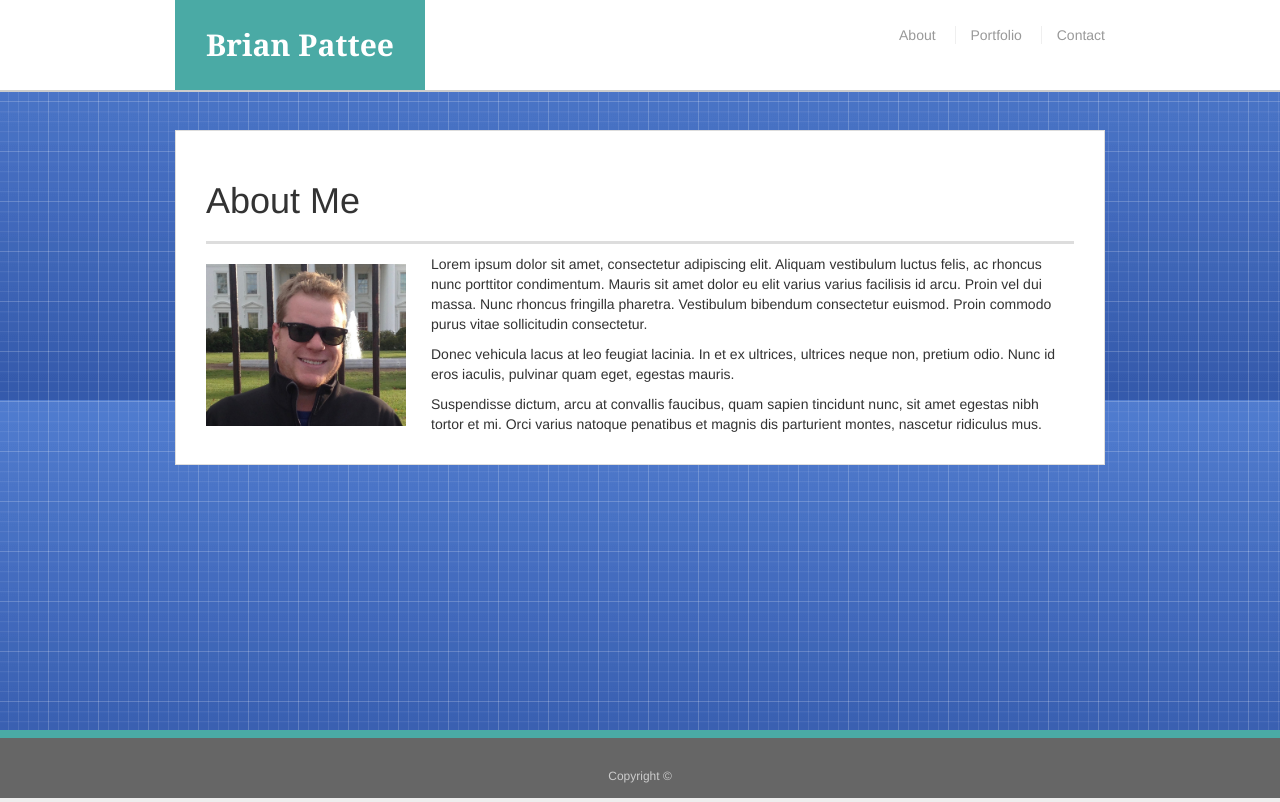
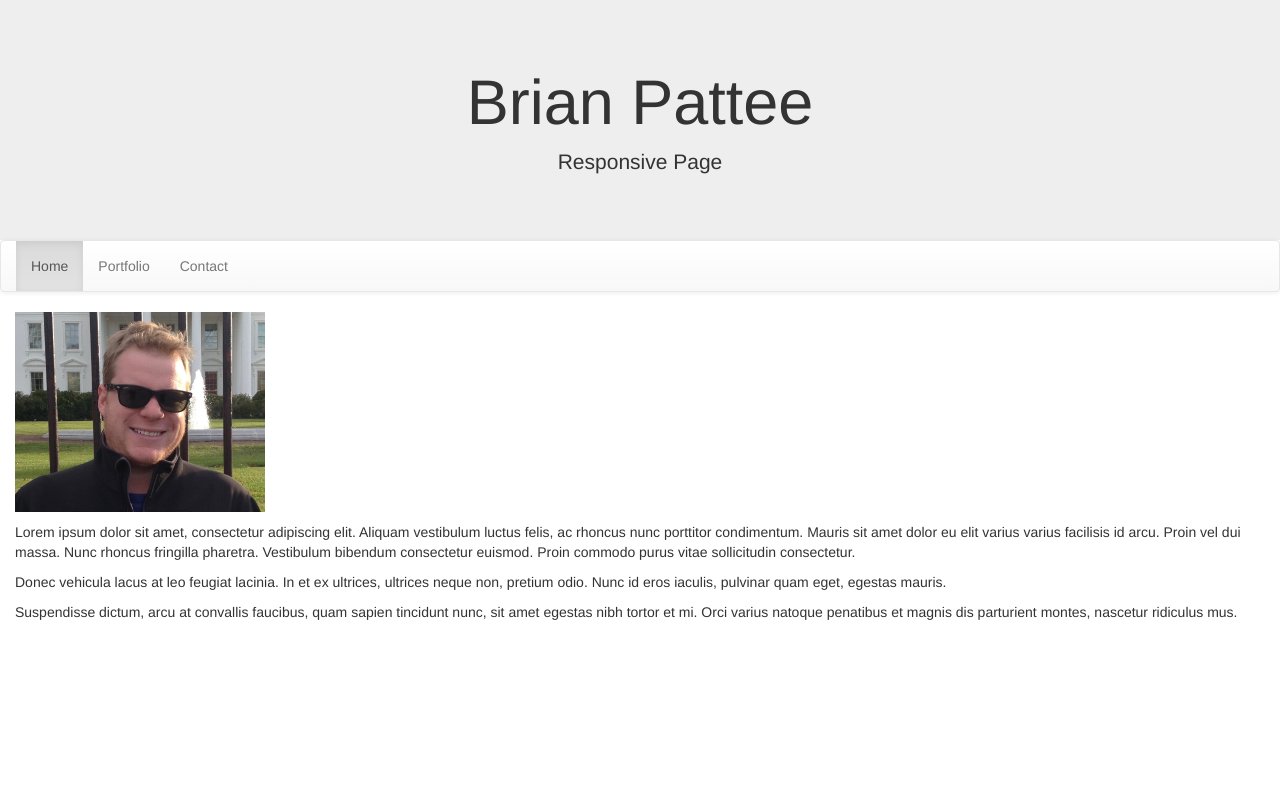
Before and after one commit to bpattee/Boostrap-Portfolio, a plain HTML site: page index.html in a window 1280 px wide. Shown: the top 802 px of the page. Drawn offline with nearby package versions, Linux system fonts and the light colour scheme.

Commit message:
HTML Portfolio

```diff
--- a/index.html
+++ b/index.html
@@ -1,12 +1,6 @@
 <!doctype html>
 <html lang="en-us">
 
-<head>
-  <meta charset="UTF-8">
-  <title>About | Brian Pattee</title>
-  <link rel="stylesheet" type="text/css" href="style.css">
-<!DOCTYPE html>
-<html lang="en-us">
   <head>
     <title>Brian Pattee</title>
     <meta charset="UTF-8">
@@ -21,41 +15,6 @@ href="https://maxcdn.bootstrapcdn.com/bootstrap/3.3.7/css/bootstrap-theme.min.cs
 </head>
 
 <body>
-
-  <header id="masthead">
-    <div class="container">
-      <a href="index.html" id="logo">Brian Pattee</a>
-      <nav>
-        <a href="index.html">About</a>
-        <a href="portfolio.html">Portfolio</a>
-        <a href="contact.html">Contact</a>
-      </nav>
-    </div>
-  </header>
-
-  <div id="main-container" class="container">
-    <section class="main-section">
-      <h1>About Me</h1>
-
-      <img src="IMG_0067.jpeg" class="auth-image" alt="Brian Pattee">
-
-      <p>Lorem ipsum dolor sit amet, consectetur adipiscing elit. Aliquam vestibulum luctus felis, ac rhoncus nunc porttitor condimentum. Mauris sit amet dolor eu elit varius varius facilisis id arcu. Proin vel dui massa. Nunc rhoncus fringilla pharetra. Vestibulum bibendum consectetur euismod. Proin commodo purus vitae sollicitudin consectetur.</p>
-
-      <p>Donec vehicula lacus at leo feugiat lacinia. In et ex ultrices, ultrices neque non, pretium odio. Nunc id eros iaculis, pulvinar quam eget, egestas mauris.</p>
-
-      <p>Suspendisse dictum, arcu at convallis faucibus, quam sapien tincidunt nunc, sit amet egestas nibh tortor et mi. Orci varius natoque penatibus et magnis dis parturient montes, nascetur ridiculus mus.</p>
-
-    </section>
-
-  </div>
-
-  <footer>
-    <div class="container">
-      Copyright &copy;
-    </div>
-  </footer>
-</body>
-
 </html>
     <div class="jumbotron text-center" style="margin-bottom:0">
         <h1>Brian Pattee</h1>
```
